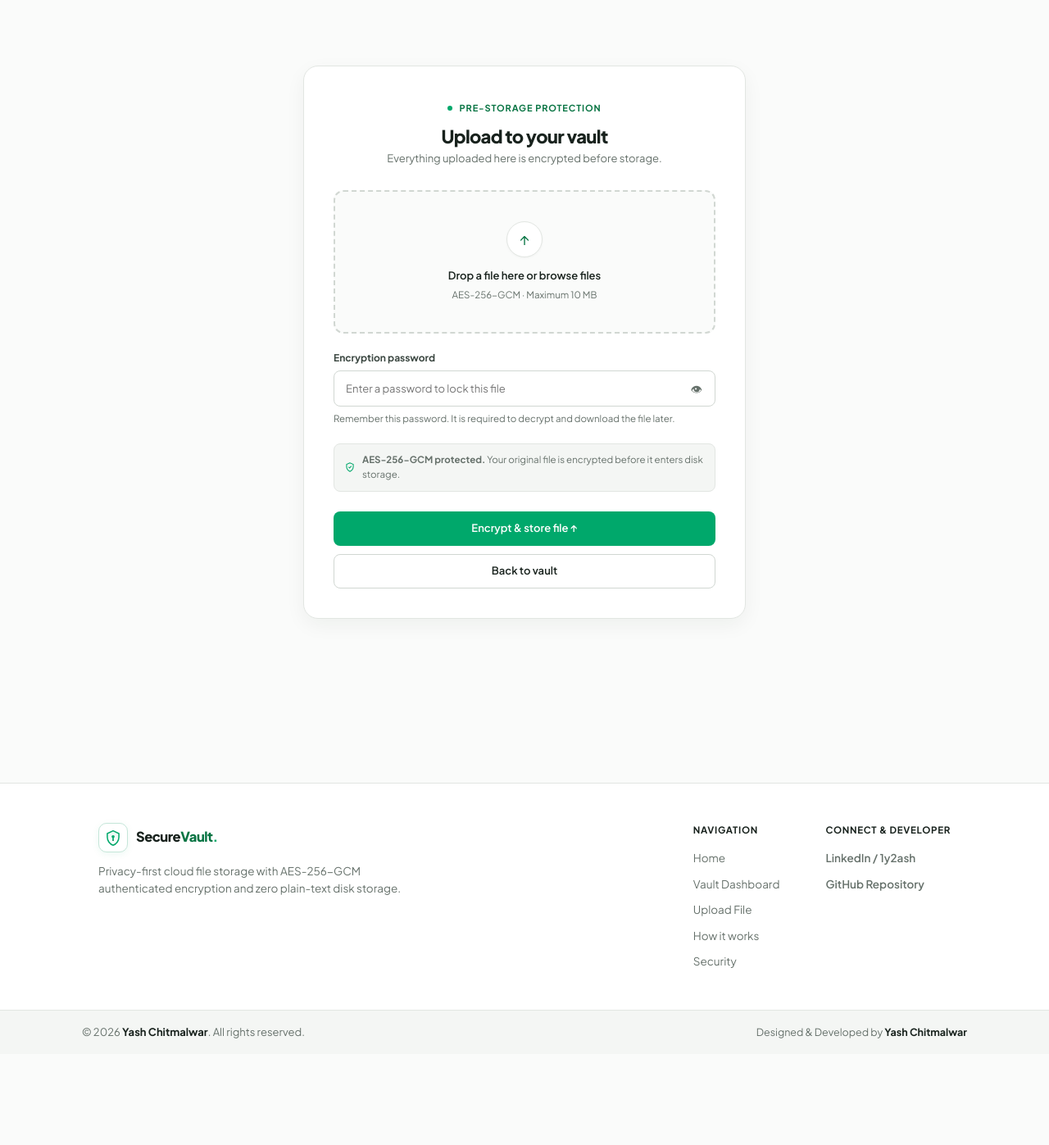
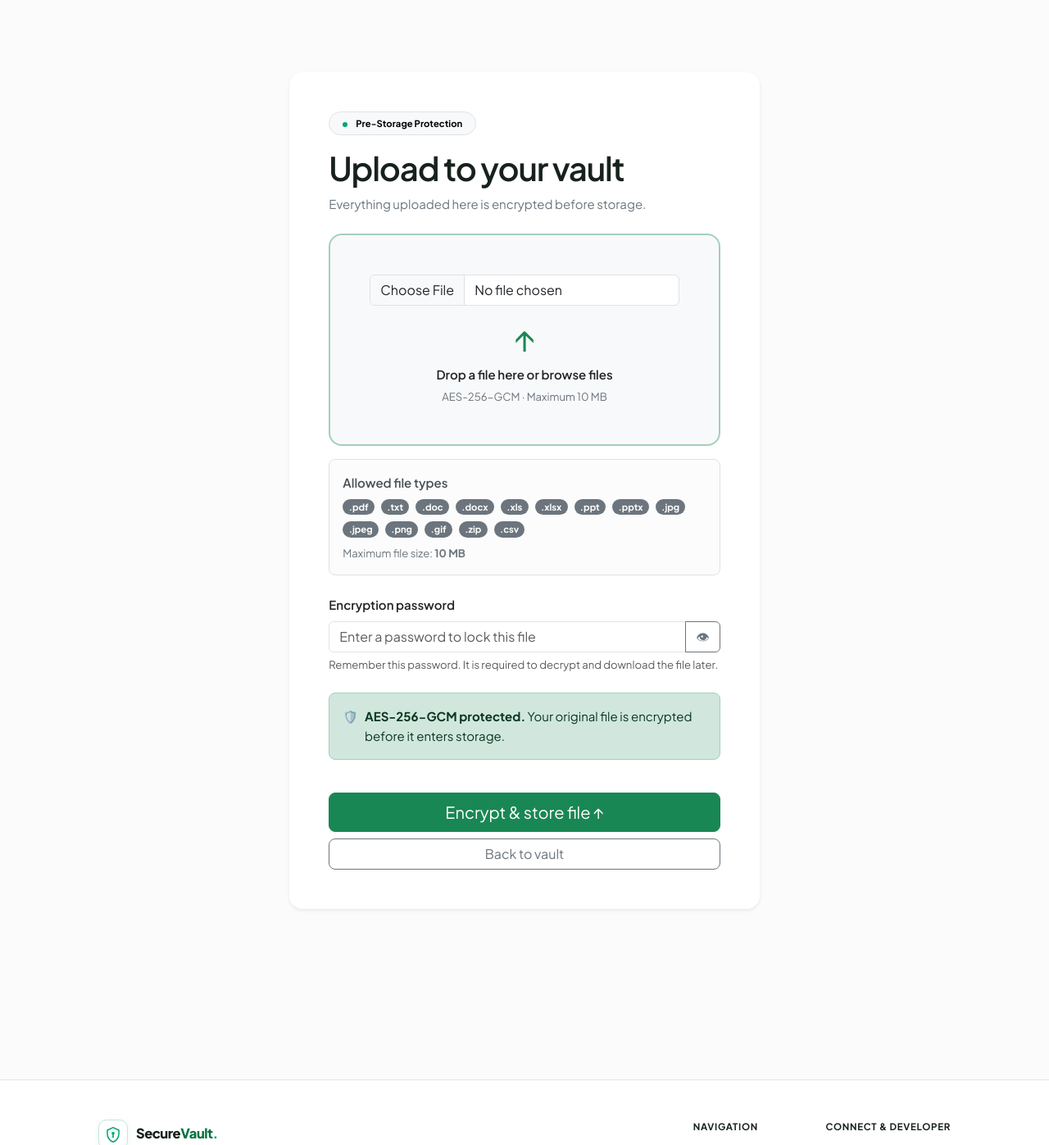
Before and after one commit to 1Y20ash/SecureCloudStorage, a Flask app: page /upload in a window 1280 px wide. Shown: the part 65-1462 px from the top of the page at 82% size. Before the commit the page ends 1332 px from the top, so only its background shows below. Run offline with Flask 3, Linux system fonts and the light colour scheme; the visitor is signed in with stand-in values (Sample User, id 1).

Commit message:
Add allowed file types to Bootstrap upload card

```diff
--- a/templates/upload.html
+++ b/templates/upload.html
@@ -2,54 +2,70 @@
 {% block title %}Upload File — SecureVault{% endblock %}
 
 {% block content %}
-<div class="focused-card reveal is-visible">
-    <div class="focused-card-header">
-        <span class="eyebrow"><span class="eyebrow-dot"></span> Pre-Storage Protection</span>
-        <h1>Upload to your vault</h1>
-        <p>Everything uploaded here is encrypted before storage.</p>
+<div class="container py-4 py-lg-5">
+    <div class="row justify-content-center">
+        <div class="col-12 col-lg-8 col-xl-7">
+            <div class="card border-0 shadow-sm rounded-4 overflow-hidden">
+                <div class="card-body p-4 p-md-5">
+                    <span class="badge rounded-pill text-bg-light border px-3 py-2 mb-3"><span class="eyebrow-dot d-inline-block me-2"></span> Pre-Storage Protection</span>
+                    <h1 class="display-6 fw-semibold mb-2">Upload to your vault</h1>
+                    <p class="text-secondary mb-4">Everything uploaded here is encrypted before storage.</p>
+
+                    <form method="POST" enctype="multipart/form-data">
+                        <div class="border border-2 border-success-subtle rounded-4 p-4 p-md-5 text-center bg-light mb-3">
+                            <input id="file" class="form-control mb-3" type="file" name="file" required
+                                accept=".pdf,.txt,.doc,.docx,.xls,.xlsx,.ppt,.pptx,.jpg,.jpeg,.png,.gif,.zip,.csv">
+                            <div class="display-6 text-success mb-2">↑</div>
+                            <div class="fw-semibold">Drop a file here or browse files</div>
+                            <div class="small text-secondary mt-1">AES-256-GCM · Maximum 10 MB</div>
                         </div>
 
-    <form method="POST" enctype="multipart/form-data">
-        <div class="dropzone">
-            <input id="file" type="file" name="file" required>
-            <div class="drop-icon-wrap">↑</div>
-            <div class="dropzone-prompt">Drop a file here or browse files</div>
-            <div class="dropzone-sub">AES-256-GCM · Maximum 10 MB</div>
+                        <div class="alert alert-light border rounded-3 mb-4">
+                            <div class="fw-semibold mb-2">Allowed file types</div>
+                            <div class="d-flex flex-wrap gap-2">
+                                {% for ext in ['PDF','TXT','DOC','DOCX','XLS','XLSX','PPT','PPTX','JPG','JPEG','PNG','GIF','ZIP','CSV'] %}
+                                <span class="badge rounded-pill text-bg-secondary">.{{ ext|lower }}</span>
+                                {% endfor %}
+                            </div>
+                            <div class="small text-secondary mt-2">Maximum file size: <strong>10 MB</strong></div>
                         </div>
 
-        <!-- Selected File Banner -->
-        <div class="selected-file-banner">
-            <span class="selected-file-name">project.pdf</span>
-            <span class="selected-file-size">2.4 MB</span>
-        </div>
-
-        <!-- Encryption Progress Simulation -->
-        <div class="progress-bar-container">
-            <div class="progress-bar-track">
-                <div class="progress-bar-fill"></div>
-            </div>
-            <div class="progress-bar-status">
-                <span class="progress-status-text">Preparing encryption...</span>
-                <span>AES-256</span>
+                        <div class="alert alert-success d-none" id="selected-file" role="alert">
+                            <div class="d-flex justify-content-between gap-3">
+                                <span class="selected-file-name text-break"></span>
+                                <span class="selected-file-size text-nowrap"></span>
                             </div>
                         </div>
 
-        <div class="form-group">
-            <label for="encryption_password">Encryption password</label>
-            <div class="input-wrap">
-                <input id="encryption_password" class="input-control" type="password" name="encryption_password" minlength="8" placeholder="Enter a password to lock this file" required>
-                <button class="toggle-pw" type="button" data-target="encryption_password" aria-label="Show password">👁</button>
+                        <div class="progress d-none mb-2" id="encryption-progress" style="height: 6px;" aria-hidden="true">
+                            <div class="progress-bar bg-success progress-bar-striped progress-bar-animated" style="width: 0%"></div>
                         </div>
-            <span class="form-note">Remember this password. It is required to decrypt and download the file later.</span>
+                        <div class="d-none justify-content-between small text-secondary mb-4" id="progress-status">
+                            <span>Preparing encryption...</span><span>AES-256</span>
                         </div>
 
-        <div class="security-footer-note">
-            <svg viewBox="0 0 24 24" fill="none"><path d="M12 3 5 6v5c0 4.5 2.9 7.7 7 10 4.1-2.3 7-5.5 7-10V6l-7-3Z" stroke="currentColor" stroke-width="1.8"/><path d="m9.5 12 1.7 1.7 3.5-3.5" stroke="currentColor" stroke-width="1.8" stroke-linecap="round" stroke-linejoin="round"/></svg>
-            <span><strong>AES-256-GCM protected.</strong> Your original file is encrypted before it enters disk storage.</span>
+                        <div class="mb-4">
+                            <label for="encryption_password" class="form-label fw-semibold">Encryption password</label>
+                            <div class="input-group">
+                                <input id="encryption_password" class="form-control" type="password" name="encryption_password" minlength="8" placeholder="Enter a password to lock this file" required>
+                                <button class="btn btn-outline-secondary toggle-pw" type="button" data-target="encryption_password" aria-label="Show password">👁</button>
+                            </div>
+                            <div class="form-text">Remember this password. It is required to decrypt and download the file later.</div>
                         </div>
 
-        <button class="button submit-btn" type="submit">Encrypt &amp; store file ↑</button>
-        <a class="button secondary" href="{{ url_for('dashboard') }}" style="width: 100%; margin-top: 10px;">Back to vault</a>
+                        <div class="alert alert-success d-flex align-items-start gap-2 rounded-3">
+                            <span>🛡️</span>
+                            <span><strong>AES-256-GCM protected.</strong> Your original file is encrypted before it enters storage.</span>
+                        </div>
+
+                        <div class="d-grid gap-2">
+                            <button class="btn btn-success btn-lg rounded-3 submit-btn" type="submit">Encrypt &amp; store file ↑</button>
+                            <a class="btn btn-outline-secondary rounded-3" href="{{ url_for('dashboard') }}">Back to vault</a>
+                        </div>
                     </form>
                 </div>
+            </div>
+        </div>
+    </div>
+</div>
 {% endblock %}
```
Lines whose indentation alone changed are shown as unchanged.
